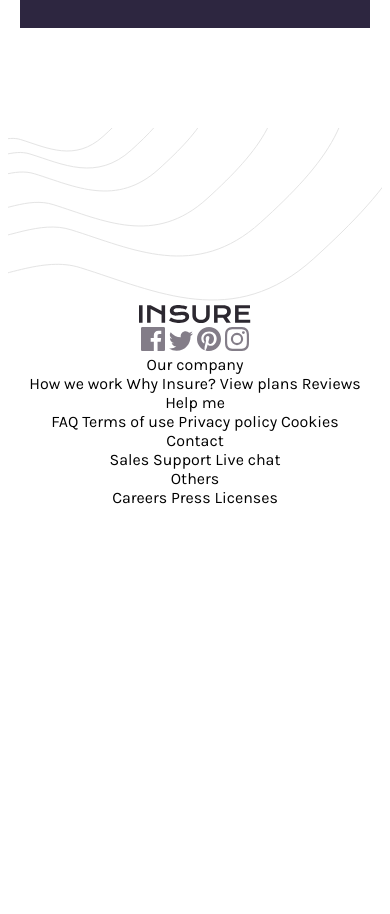
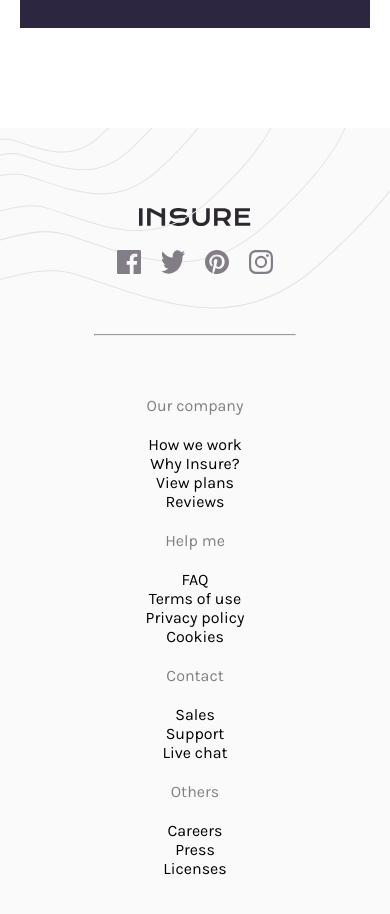
Before and after one commit to Yintii/insurance-page, a plain HTML site: page index.html in a window 390 px wide. Shown: the part 2860-3774 px from the top of the page. Before the commit the page ends 3367 px from the top, so only its background shows below. Drawn offline with Linux system fonts and the light colour scheme.

Commit message:
Mobile design pretty much done, cabbot seem to get the waves of the images to be in the right z-index. It works for the social media icons but not the text.

```diff
--- a/index.html
+++ b/index.html
@@ -99,8 +99,8 @@
 
   <footer>
     <div id="footer-header">
-      <img src="./images/bg-pattern-footer-mobile.svg" alt="footer-waves">
-      <img src="./images/logo.svg" alt="logo">
+      <img id="footerWaves" src="./images/bg-pattern-footer-mobile.svg" alt="footer-waves">
+      <img id="footerlogo" src="./images/logo.svg" alt="logo">
       <div class="socialmedia">
         <img src="./images/icon-facebook.svg" alt="FaceBook">
         <img src="./images/icon-twitter.svg" alt="Twitter">
@@ -108,34 +108,34 @@
         <img src="./images/icon-instagram.svg" alt="Instagram">
       </div>
     </div>
-
+    <hr />
     <div class="footer-section-header">
       Our company
     </div>
     <div class="footer-section-list">
-      How we work
-      Why Insure?
-      View plans
-      Reviews
+      <a href="#">How we work</a>
+      <a href="#">Why Insure?</a>
+      <a href="#">View plans</a>
+      <a href="#">Reviews</a>
     </div>
 
     <div class="footer-section-header">
       Help me
     </div>
     <div class="footer-section-list">
-      FAQ
-      Terms of use
-      Privacy policy
-      Cookies
+      <a href="#">FAQ</a>
+      <a href="#">Terms of use</a>
+      <a href="#">Privacy policy</a>
+      <a href="#">Cookies</a>
     </div>
 
     <div class="footer-section-header">
       Contact
     </div>
     <div class="footer-section-list">
-      Sales
-      Support
-      Live chat
+      <a href="#">Sales</a>
+      <a href="#">Support</a>
+      <a href="#">Live chat</a>
     </div>
 
     <div class="footer-section-header">
@@ -143,9 +143,9 @@
     </div>
 
     <div class="footer-section-list">
-      Careers
-      Press
-      Licenses
+      <a href="#">Careers</a>
+      <a href="#">Press</a>
+      <a href="#">Licenses</a>
     </div>
   </footer>
 </body>
--- a/styles.css
+++ b/styles.css
@@ -27,6 +27,10 @@ hr{
   margin:auto;
   margin-bottom:40px;
   color:#f7f7f7;
+}
+a{
+  text-decoration: none;
+  color:black;
 }
 #Humanizing{
   position: relative;
@@ -96,3 +100,38 @@ hr{
   top:0px;
   right:0px;
 }
+footer{
+  width:100vw;
+  background-color: hsl(0, 0%, 98%);
+  padding-bottom:50px;
+}
+#footer-header{
+  position:relative;
+}
+#footerWaves{
+  position:absolute;
+  left:0px;
+  width:100vw;
+}
+#footerlogo{
+  padding:80px 0px 20px 0px;
+  z-index: 5;
+}
+.socialmedia{
+  display:flex;
+  flex-flow: row nowrap;
+  justify-content: center;
+  padding-bottom: 50px;
+}
+.socialmedia > img{
+  padding: 0px 10px 10px 10px;
+  z-index: 1;
+}
+.footer-section-header{
+  color:grey;
+  padding:20px;
+}
+.footer-section-list{
+  display:flex;
+  flex-flow: column nowrap;
+}
```
